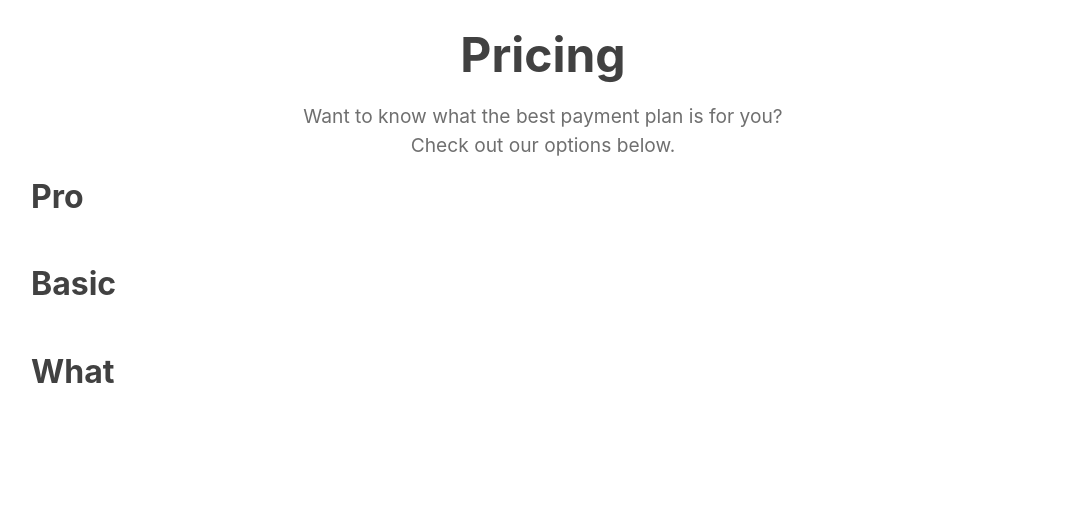
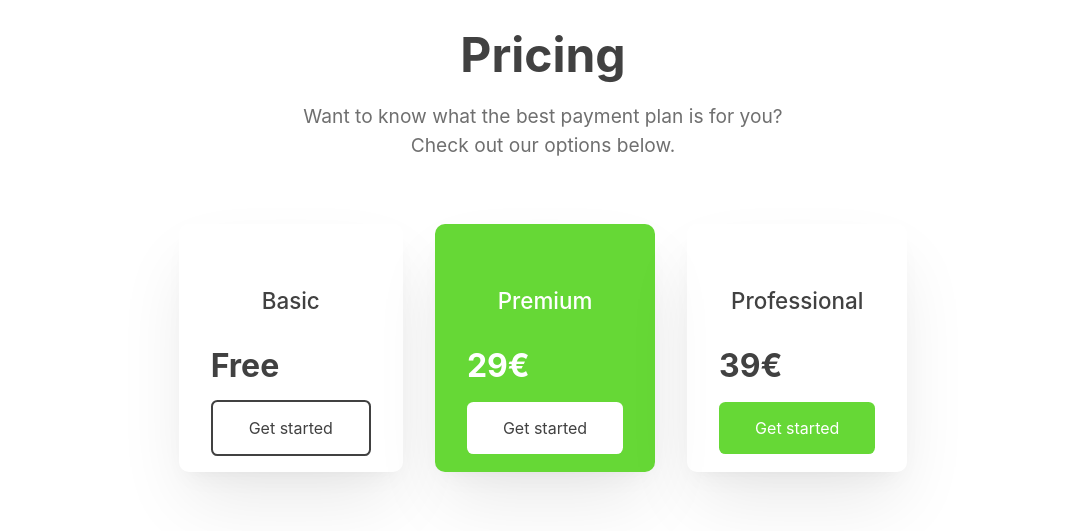
Before and after one commit to gontsolov/dalokal-website-public, a plain HTML site: page html/pricing.html in a window 1280 px wide. Shown: the part 110-641 px from the top of the page, without its empty margins (97-1183 px from the left). Drawn offline with Linux system fonts and the light colour scheme.

Commit message:
styling pricing

```diff
--- a/css/styles.css
+++ b/css/styles.css
@@ -165,8 +165,12 @@ li:last-child {
 
 .dark {
   color: var(--col-black);
+  background-color: var(--col-white);
+}
+
+.outline-dark {
+  background-color: white;
   border: 2px solid var(--col-black);
-  background-color: var(--col-white);
 }
 
 .main-text {
@@ -357,10 +361,7 @@ li:last-child {
           0 3px 6.3px -9px rgba(0, 0, 0, 0.024),
           0 6.2px 12.9px -9px rgba(0, 0, 0, 0.03),
           0 12.8px 26.6px -9px rgba(0, 0, 0, 0.045),
-          0 35px 73px -9px rgba(0, 0, 0, 0.09)
-;
-
-
+          0 35px 73px -9px rgba(0, 0, 0, 0.09);
   align-items: center;
   margin: 1rem 1.5rem;
   transition: all 300ms;
@@ -390,6 +391,41 @@ li:last-child {
   text-align: center;
   margin: 1rem auto;
   padding: 0;
+}
+
+/*PRICING*/
+
+.pricing {
+  display: flex;
+  flex-direction: row;
+  margin: 4rem auto;
+  justify-content: center;
+  align-items: center;
+}
+
+.option {
+  padding: 2rem;
+  box-shadow:
+          0 1.2px 2.5px -9px rgba(0, 0, 0, 0.02),
+          0 3px 6.3px -9px rgba(0, 0, 0, 0.024),
+          0 6.2px 12.9px -9px rgba(0, 0, 0, 0.03),
+          0 12.8px 26.6px -9px rgba(0, 0, 0, 0.045),
+          0 35px 73px -9px rgba(0, 0, 0, 0.09);
+  border-radius: 10px;
+  margin: 0 1rem;
+}
+
+.option1 {
+
+}
+
+.option2 {
+  background-color: var(--col-green);
+  color: white;
+}
+
+.option3 {
+
 }
 
 /*FOOTER*/
--- a/html/pricing.html
+++ b/html/pricing.html
@@ -39,20 +39,23 @@
     <p class="centered-text">Want to know what the best payment plan is for you? <br> Check out our options below.</p>
 
     <div class="w-container pricing">
-      <div class="option1">
-        <h3>Pro</h3>
-        <h4></h4>
+      <div class="option option1">
+        <h4>Basic</h4>
+        <h3>Free</h3>
         <ul></ul>
+        <a href="#" class="button dark outline-dark">Get started</a>
       </div>
-      <div class="option2">
-        <h3>Basic</h3>
-        <h4></h4>
+      <div class="option option2">
+        <h4 style="color: inherit">Premium</h4>
+        <h3 style="color: inherit">29€</h3>
         <ul></ul>
+        <a href="#" class="button dark">Get started</a>
       </div>
-      <div class="option3">
-        <h3>What</h3>
-        <h4></h4>
+      <div class="option option3">
+        <h4>Professional</h4>
+        <h3>39€</h3>
         <ul></ul>
+        <a href="#" class="button">Get started</a>
       </div>
     </div>
 
```
